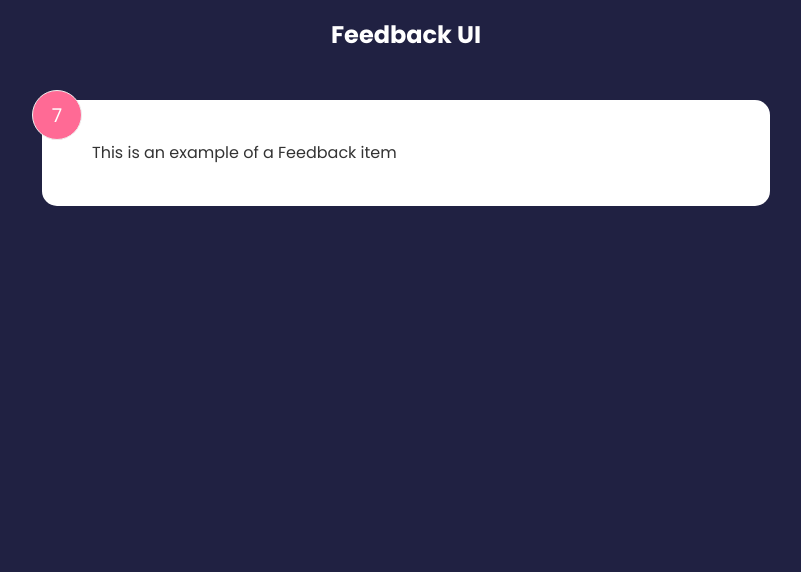
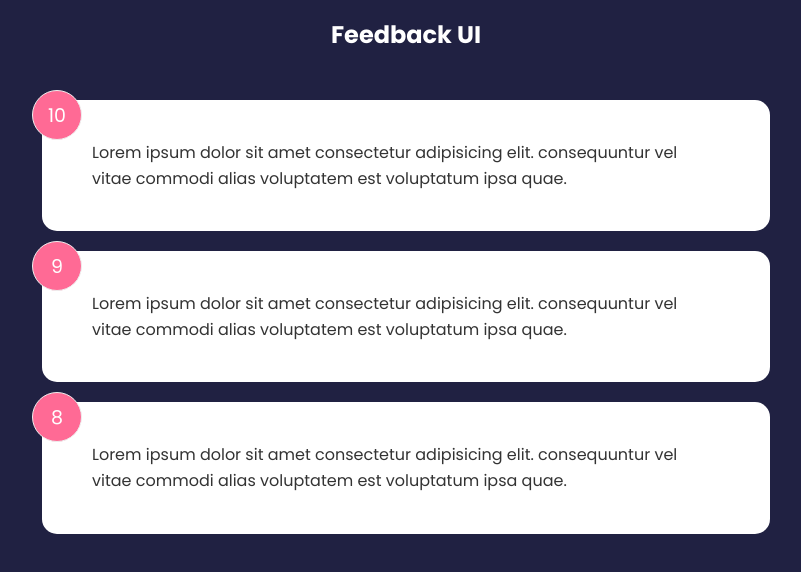
Before and after one commit to SaVanceX/feedback-app, a React (Create React App) app: page / in a window 1280 px wide. Shown: the top 572 px of the page, without its empty margins (234-1035 px from the left). Built offline with nearby package versions, Linux system fonts and the light colour scheme.

Commit message:
Managaing global state

```diff
--- a/src/App.tsx
+++ b/src/App.tsx
@@ -1,14 +1,17 @@
+import { useState } from "react";
 import React from "react";
 import Header from "./components/Header";
-import FeedbackItem from "./components/FeedbackItem";
+import FeedbackData from "./data/FeedbackData";
+import FeedbackLists from "./components/FeedbackLists";
 
 function App () {
+  const [feedback, setFeedback] = useState(FeedbackData)
 
   return(
     <>
     <Header />
     <div className="container">
-    <FeedbackItem />
+    <FeedbackLists feedback={feedback} />
 
 
     </div>
--- a/src/components/FeedbackItem.tsx
+++ b/src/components/FeedbackItem.tsx
@@ -1,16 +1,15 @@
 import React from 'react'
-import { useState } from 'react'
-function FeedbackItem() {
+// @ts-ignore
+function FeedbackItem({item}) {
   // destructoring a array from what the useState function returns
-  const [rating, setRating] = useState(7)
-  const [text, setText] = useState('This is an example of a Feedback item')
+
 
 
   return (
     <div className='card'>
-      <div className='num-display'>{rating}</div>
+      <div className='num-display'>{item.rating}</div>
       <div className='text-display'>
-        {text}
+        {item.text}
       </div>
     </div>
   )
--- /dev/null
+++ b/src/components/FeedbackLists.tsx
@@ -0,0 +1,20 @@
+import React from 'react'
+import FeedbackItem from './FeedbackItem'
+
+function FeedbackLists({feedback}: {feedback: {}[]}) {
+
+  if(!feedback || feedback.length === 0) {
+    return <p>No feedback yet</p>
+  }
+
+  return (
+    <div className='feedback-list'>
+      {feedback.map((item) => (
+        // @ts-ignore
+        <FeedbackItem key={item.id} item={item}/>
+      ))}
+    </div>
+  )
+}
+
+export default FeedbackLists
--- /dev/null
+++ b/src/data/FeedbackData.js
@@ -0,0 +1,19 @@
+const FeedbackData = [
+  {
+    id: 1,
+    rating: 10,
+    text: 'Lorem ipsum dolor sit amet consectetur adipisicing elit. consequuntur vel vitae commodi alias voluptatem est voluptatum ipsa quae.',
+  },
+  {
+    id: 2,
+    rating: 9,
+    text: 'Lorem ipsum dolor sit amet consectetur adipisicing elit. consequuntur vel vitae commodi alias voluptatem est voluptatum ipsa quae.',
+  },
+  {
+    id: 3,
+    rating: 8,
+    text: 'Lorem ipsum dolor sit amet consectetur adipisicing elit. consequuntur vel vitae commodi alias voluptatem est voluptatum ipsa quae.',
+  },
+]
+
+export default FeedbackData
```
